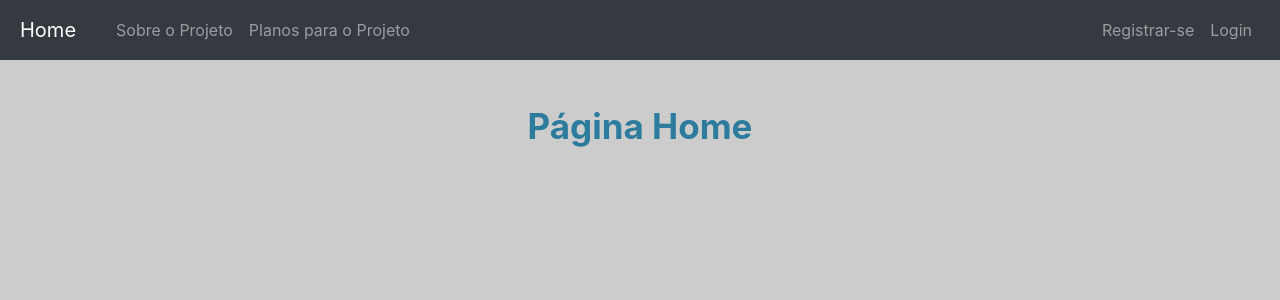
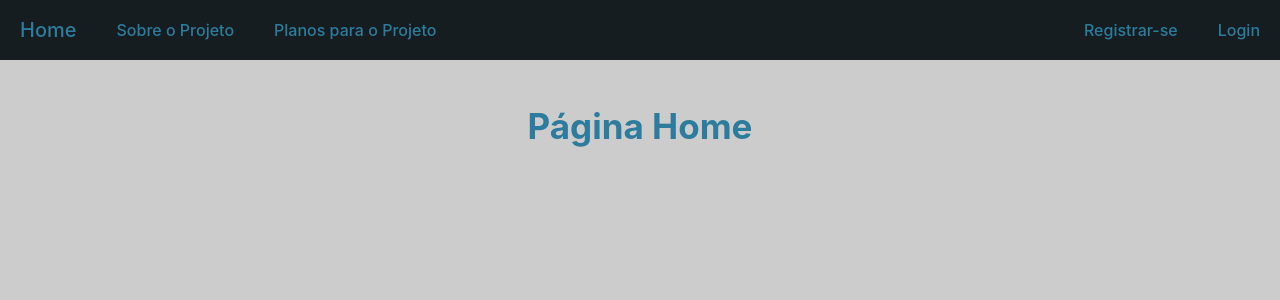
Before and after one commit to LuanSALima/MERN-Portifolio, a React (Create React App) app in the folder client/: page / in a window 1280 px wide. Shown: the top 300 px of the page. Built offline with nearby package versions, Linux system fonts and the light colour scheme.

Commit message:
Updated Navbar Style

```diff
--- a/client/src/components/Navbar/index.js
+++ b/client/src/components/Navbar/index.js
@@ -14,33 +14,33 @@ export default class Header extends Component {
 	render() {
 		return (
 			<>
-			<Navbar expand="lg" bg="dark" variant="dark">
-				<Navbar.Brand>
-					<Link to="/" className="navbar-brand">Home</Link>
-				</Navbar.Brand>
+			<Navbar expand="lg" variant="dark" className="barra-navegacao">
+				<div className="barra-navegacao-items barra-navegacao-marca">
+					<Link to="/">Home</Link>
+				</div>
 				<Navbar.Toggle aria-controls="responsive-navbar-nav" />
 				<Navbar.Collapse id="responsive-navbar-nav">
-					<Nav className="mr-auto">
+					<div className="barra-navegacao-items barra-navegacao-items-left">
 						{isAuthorized() &&
-						<Link to="/dashboard" className="nav-link">Dashboard</Link>
+						<Link to="/dashboard">Dashboard</Link>
 						}
-						<Link to="/sobre-projeto" className="nav-link">Sobre o Projeto</Link>
-						<Link to="/planos-projeto" className="nav-link">Planos para o Projeto</Link>
-					</Nav>
+						<Link to="/sobre-projeto">Sobre o Projeto</Link>
+						<Link to="/planos-projeto">Planos para o Projeto</Link>
+					</div>
 					{isAuthenticated()
 					?
-						<Nav>
+						<div className="barra-navegacao-items">
 							<NavDropdown alignRight title={getUser() ? getUser().username : "Conta"} id="collasible-nav-dropdown">
-								<Link to="/editar-conta" className="dropdown-item">Editar Conta</Link>
-								<Link to="/alterar-senha" className="dropdown-item">Alterar Senha</Link>
+								<Link to="/editar-conta" className="barra-dropdown-item">Editar Conta</Link>
+								<Link to="/alterar-senha" className="barra-dropdown-item">Alterar Senha</Link>
 							</NavDropdown>
-							<Link to="/logout" className="nav-link">Sair</Link>
-						</Nav>
+							<Link to="/logout">Sair</Link>
+						</div>
 					:
-						<Nav>
-							<Link to="/registrar" className="nav-link">Registrar-se</Link>
-							<Link to="/login" className="nav-link">Login</Link>
-						</Nav>
+						<div className="barra-navegacao-items">
+							<Link to="/registrar">Registrar-se</Link>
+							<Link to="/login">Login</Link>
+						</div>
 					}
 				</Navbar.Collapse>
 			</Navbar>
--- a/client/src/components/Navbar/styles.css
+++ b/client/src/components/Navbar/styles.css
@@ -1,4 +1,60 @@
 .navbar{
 	min-height: 60px;
+	padding: 0;
+	padding-right: 0;
+}
+
+.barra-navegacao{
+	background-color: var(--color-dark);
+	color: var(--color-font-primary);
+}
+
+.barra-navegacao-marca{
+	font-size: 20px;
+	font-weight: 600;
+}
+
+.barra-navegacao-items{
+	display: flex;
+	align-items: center;
+	min-height: 60px;
+
+	font-weight: 500;
+}
+
+.barra-navegacao-items-left {
+	margin-right: auto;
+}
+
+.barra-navegacao-items a{
+	display: flex;
+	align-items: center;
+
+	height: 60px;
 	padding: 0 20px;
+
+	transition: all 0.4s;
 }
+
+.barra-navegacao-items a:hover{
+	background-color: var(--color-light);
+	color: var(--color-font-secondary);
+
+	transition: all 0.4s;
+}
+
+@media(max-width: 995px) {
+	.barra-navegacao{
+		padding-right: 20px;
+	}
+
+	.barra-navegacao-items{
+		flex-direction: column;
+	}
+
+	.barra-navegacao-items a, .barra-navegacao-items div{
+		width: 100%;
+		justify-content: center;
+		position: static;
+	}
+}
```
